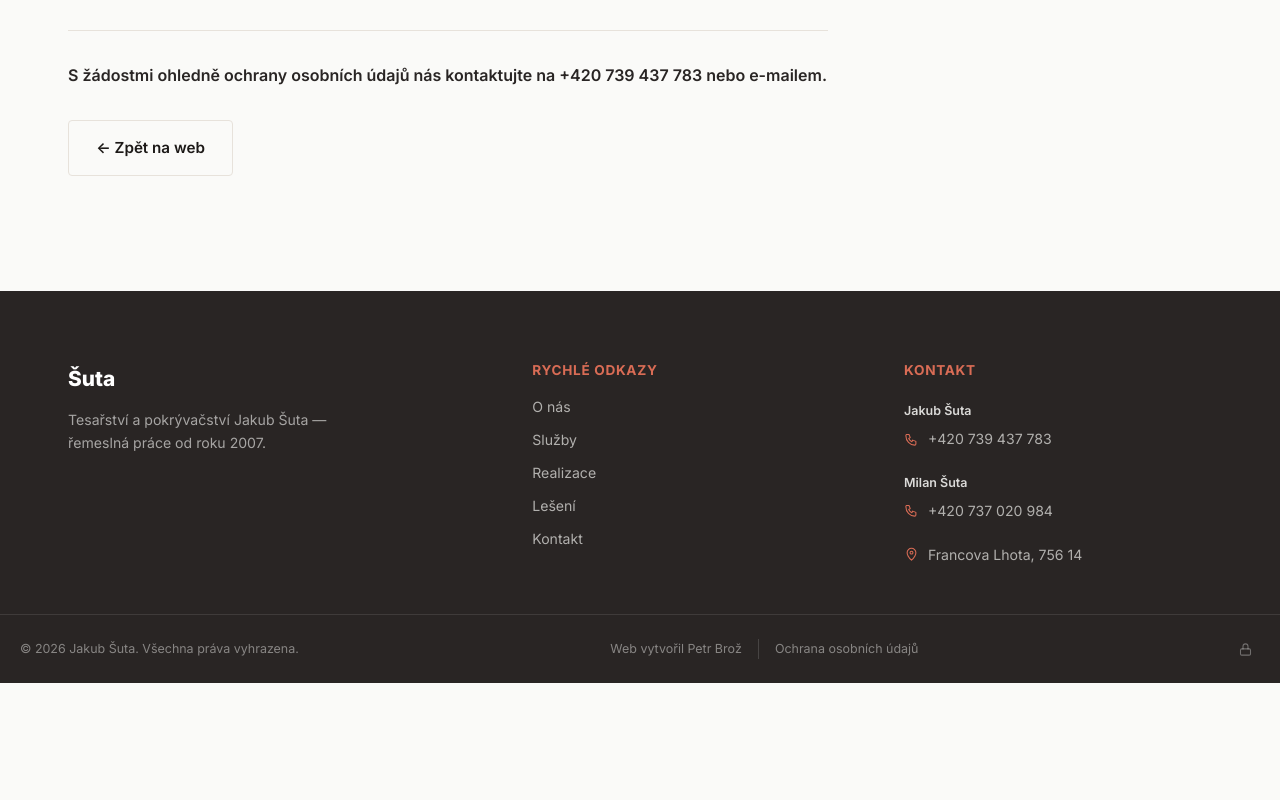
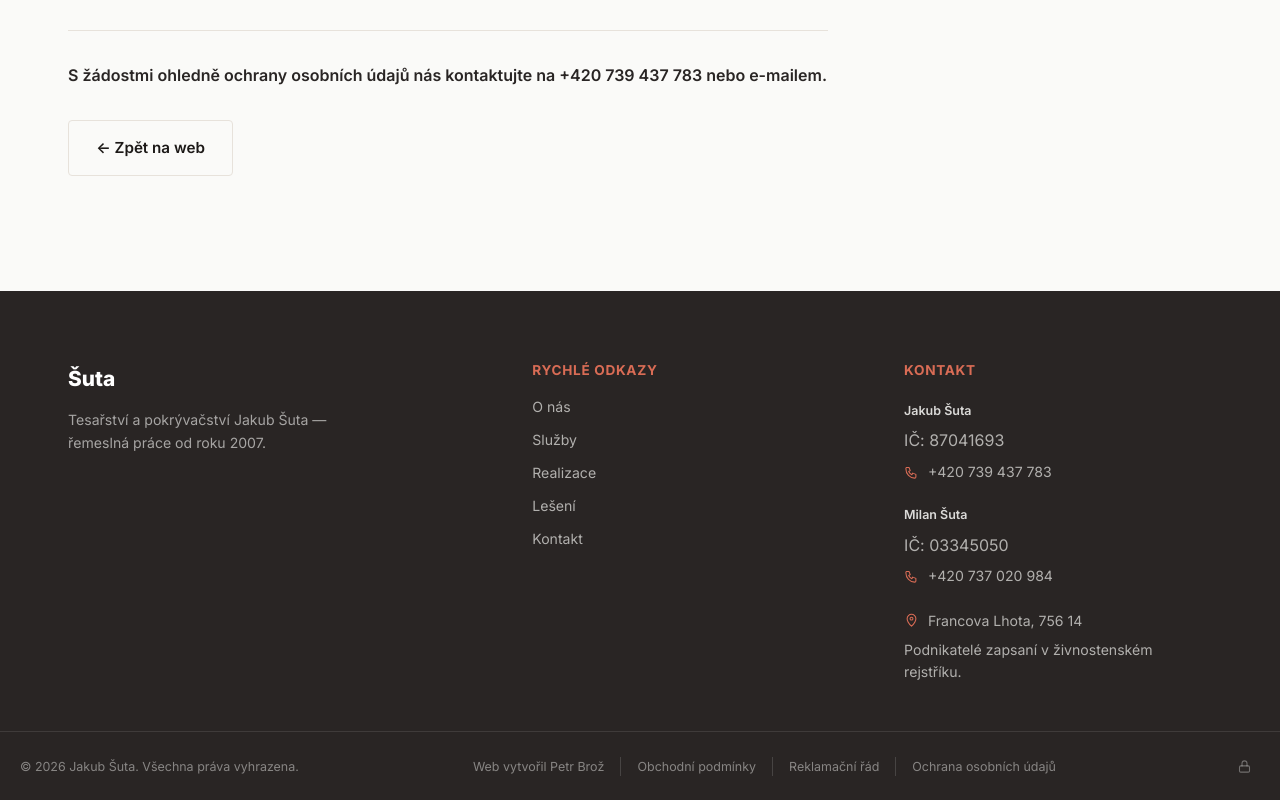
Before and after one commit to PetrBroz-ofc/TesarstviSuta, a website: page ochrana-udaju.html in a window 1280 px wide. Shown: the part 1542-2342 px from the top of the page. Before the commit the page ends 2225 px from the top, so only its background shows below. Drawn offline with Linux system fonts and the light colour scheme.

Commit message:
Rozsireny footer (ICO, rejstrik) + odkazy na nove stranky

```diff
--- a/ochrana-udaju.html
+++ b/ochrana-udaju.html
@@ -155,10 +155,13 @@
           <h3>Kontakt</h3>
           <div class="footer-contact-block">
             <p class="footer-contact-name">Jakub Šuta</p>
+            <p class="footer-contact-ico">IČ: 87041693</p>
             <a href="tel:+420739437783" class="footer-contact-row"><svg viewBox="0 0 24 24" fill="none" stroke="currentColor" stroke-width="1.7" stroke-linecap="round" stroke-linejoin="round"><path d="M4 4h4l2 5-2.5 1.5a11 11 0 0 0 5 5L14 13l5 2v4a2 2 0 0 1-2 2C9.5 21 3 14.5 3 6a2 2 0 0 1 1-2z"/></svg><span>+420 739 437 783</span></a>
             <p class="footer-contact-name footer-contact-name-2">Milan Šuta</p>
+            <p class="footer-contact-ico">IČ: 03345050</p>
             <a href="tel:+420737020984" class="footer-contact-row"><svg viewBox="0 0 24 24" fill="none" stroke="currentColor" stroke-width="1.7" stroke-linecap="round" stroke-linejoin="round"><path d="M4 4h4l2 5-2.5 1.5a11 11 0 0 0 5 5L14 13l5 2v4a2 2 0 0 1-2 2C9.5 21 3 14.5 3 6a2 2 0 0 1 1-2z"/></svg><span>+420 737 020 984</span></a>
             <p class="footer-contact-row footer-contact-address"><svg viewBox="0 0 24 24" fill="none" stroke="currentColor" stroke-width="1.7" stroke-linecap="round" stroke-linejoin="round"><path d="M12 21s7-6.6 7-12a7 7 0 1 0-14 0c0 5.4 7 12 7 12z"/><circle cx="12" cy="9" r="2.3"/></svg><span>Francova Lhota, 756 14</span></p>
+            <p class="footer-contact-row footer-contact-note-line">Podnikatelé zapsaní v živnostenském rejstříku.</p>
           </div>
         </div>
       </div>
@@ -169,6 +172,8 @@
         <p id="footer-copy">© 2026 Jakub Šuta. Všechna práva vyhrazena.</p>
         <div class="footer-bottom-links">
           <a href="https://broz-petr.cz" target="_blank" rel="noopener">Web vytvořil Petr Brož</a>
+          <a href="obchodni-podminky.html">Obchodní podmínky</a>
+          <a href="reklamacni-rad.html">Reklamační řád</a>
           <a href="ochrana-udaju.html">Ochrana osobních údajů</a>
         </div>
         <a href="admin.html" class="footer-admin-lock" aria-label="Administrace webu">
@@ -184,6 +189,7 @@
     <button class="btn btn-primary" id="cookie-accept">Rozumím</button>
   </div>
 
+  <script src="js/site-common.js"></script>
   <script src="js/legal.js"></script>
 </body>
 </html>
```
